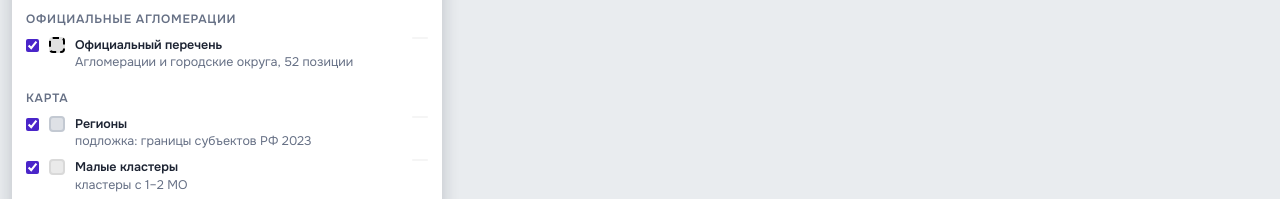
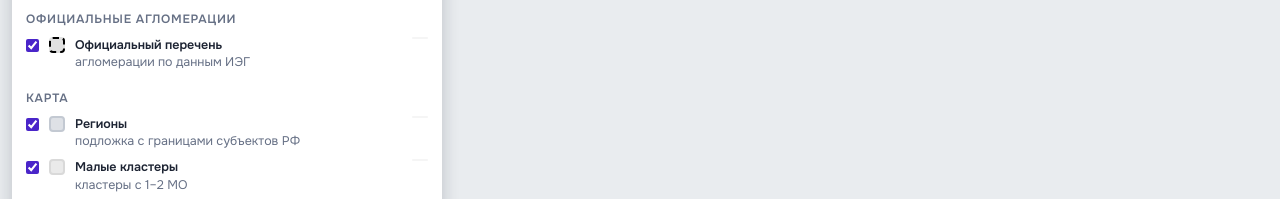
Before and after one commit to tsutsen/sber-agglomerations, a website: page visualization/landing/template.html in a window 1280 px wide. Shown: the part 561-760 px from the top of the page. Drawn offline with nearby package versions, Linux system fonts and the light colour scheme.

Commit message:
Adjust wording

```diff
--- a/visualization/landing/template.html
+++ b/visualization/landing/template.html
@@ -21,9 +21,9 @@
 <label class="row"><input type="checkbox" id="f_new" checked><span class="sw" style="--c:#FF6B3D"></span><span class="txt"><b>Новые рыночные агломерации</b><small>не пересекаются с официальными агломерациями</small></span><span class="cnt"></span></label>
 
 <div class="group"><div class="group-h"><span>Официальные агломерации</span></div>
-<label class="row"><input type="checkbox" id="f_off" checked><span class="sw dash" style="--c:#D3C52B"></span><span class="txt"><b>Официальный перечень</b><small>Агломерации и городские округа, 52 позиции</small></span><span class="cnt"></span></label></div>
+<label class="row"><input type="checkbox" id="f_off" checked><span class="sw dash" style="--c:#D3C52B"></span><span class="txt"><b>Официальный перечень</b><small>агломерации по данным ИЭГ</small></span><span class="cnt"></span></label></div>
 <div class="group"><div class="group-h"><span>Карта</span></div>
-<label class="row"><input type="checkbox" id="f_reg" checked><span class="sw" style="--c:#c3c9d2"></span><span class="txt"><b>Регионы</b><small>подложка: границы субъектов РФ 2023</small></span><span class="cnt"></span></label>
+<label class="row"><input type="checkbox" id="f_reg" checked><span class="sw" style="--c:#c3c9d2"></span><span class="txt"><b>Регионы</b><small>подложка с границами субъектов РФ</small></span><span class="cnt"></span></label>
 <label class="row"><input type="checkbox" id="f_small" checked><span class="sw" style="--c:#D9D9D9"></span><span class="txt"><b>Малые кластеры</b><small>кластеры с 1–2 МО</small></span><span class="cnt"></span></label></div>
 <label class="row"><input type="checkbox" id="f_out" checked><span class="sw out"></span><span class="txt"><b>МО вне выборки</b><small>по этим МО у нас не хватает данных</small></span><span class="cnt"></span></label>
 <label class="row"><input type="checkbox" id="f_mo"><span class="sw mo"></span><span class="txt"><b>Границы отдельных МО</b><small>тонкий тёмный контур</small></span></label></div>
@@ -41,7 +41,7 @@
 <label class="row"><input type="checkbox" id="f_cat1" checked><span class="sw" style="--c:#17D061"></span><span class="txt"><b>Цены нормальные</b><small>на зарплату товаров можно купить столько же как в среднем по стране</small></span><span class="cnt"></span></label>
 <label class="row"><input type="checkbox" id="f_cat0" checked><span class="sw" style="--c:#A48DF5"></span><span class="txt"><b>Цены хорошие</b><small>типичная зарплата в регионе покупает заметно больше товаров</small></span><span class="cnt"></span></label>
 <div class="group"><div class="group-h"><span>Карта</span></div>
-<label class="row"><input type="checkbox" id="f_reg2" checked><span class="sw" style="--c:#c3c9d2"></span><span class="txt"><b>Регионы</b><small>подложка: границы субъектов РФ 2023</small></span><span class="cnt"></span></label>
+<label class="row"><input type="checkbox" id="f_reg2" checked><span class="sw" style="--c:#c3c9d2"></span><span class="txt"><b>Регионы</b><small>подложка с границами субъектов РФ</small></span><span class="cnt"></span></label>
 <label class="row"><input type="checkbox" id="f_out2" checked><span class="sw out"></span><span class="txt"><b>МО вне выборки</b><small>по этим МО у нас не хватает данных</small></span><span class="cnt"></span></label>
 <label class="row"><input type="checkbox" id="f_mo2"><span class="sw mo"></span><span class="txt"><b>Границы отдельных МО</b><small>тонкий тёмный контур</small></span></label>
 <label class="row"><input type="checkbox" id="f_dense" checked><span class="sw mo" style="--c:#D9D9D9"></span><span class="txt"><b>Малые кластеры</b><small>кластеры с 1–2 МО</small></span><span class="cnt"></span></label></div>
```
Also changed, not shown: visualization/archipelagos/map/index.html (+3 -3 lines), visualization/site/index.html (+3 -3 lines).
